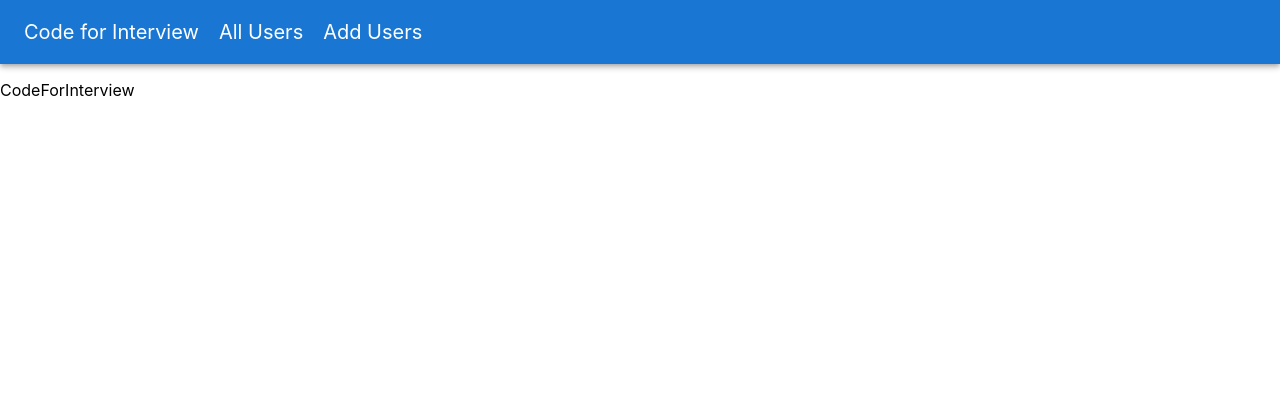
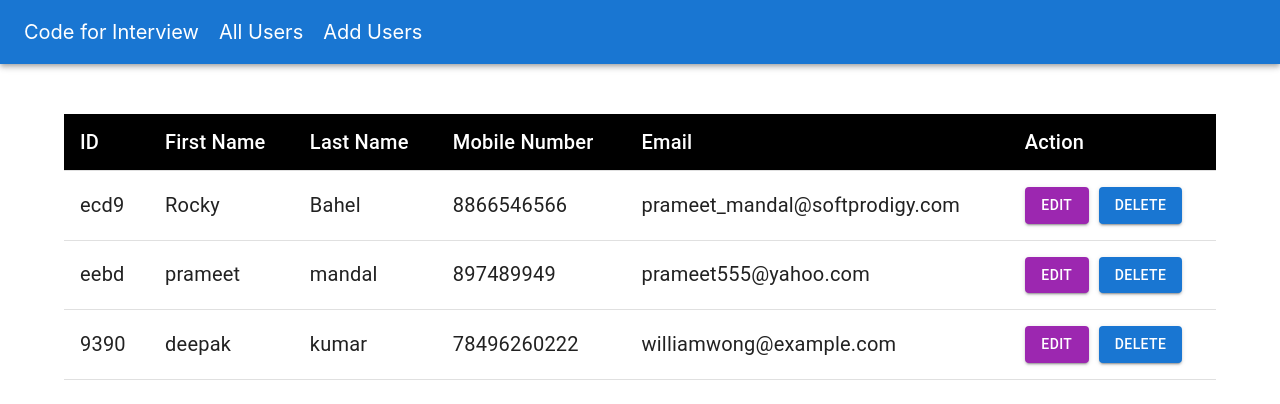
Before and after one commit to prameet123/crud_reactjs, a React (Create React App) app: page / in a window 1280 px wide. Shown: the top 404 px of the page. Built offline with nearby package versions, Linux system fonts and the light colour scheme; data requests are answered from the project's data file.

Commit message:
complete code

```diff
--- a/src/App.js
+++ b/src/App.js
@@ -1,6 +1,7 @@
 import NavBar from './components/NavBar';
 import AllUsers from './components/AllUsers';
 import AddUsers from './components/AddUsers';
+import EditUser from './components/EditUser';
 import CodeForInterview from './components/CodeForInterview';
 import { BrowserRouter as Router, Routes, Route } from 'react-router-dom';
 
@@ -11,7 +12,8 @@ function App() {
       <Routes>
         <Route path="/add-user" element={<AddUsers />} />
         <Route path="/all-users" element={<AllUsers />} />
-        <Route path="/" element={<CodeForInterview />} />
+        <Route path="/edit-user/:id" element={<EditUser />} />
+        <Route path="/" element={<AllUsers />} />
       </Routes>
     </Router>
   );
--- a/src/components/AddUsers.jsx
+++ b/src/components/AddUsers.jsx
@@ -7,7 +7,7 @@ import {
   FormControl,
   Typography,
 } from "@mui/material";
-
+import { useNavigate } from "react-router-dom";
 import { useState } from "react";
 import {addUser} from '../service/api.js'
 
@@ -28,12 +28,14 @@ const initialValue = {
 
 const AddUsers = () => {
   const [user, setUser ] = useState(initialValue);
+  const navigate = useNavigate();
   const onChangeValue = (value) => {
     setUser({...user,[value.target.name]:value.target.value})
 
   };
   const userDetails = async()=>{
     await addUser(user);
+    navigate('/all-users');
   }
   return (
     <Container>
--- a/src/components/AllUsers.jsx
+++ b/src/components/AllUsers.jsx
@@ -1,46 +1,79 @@
-import { useEffect, useState } from "react";
-import {
-  Table,
-  TableHead,
-  TableBody,
-  TableRow,
-  TableCell,
-} from "@mui/material";
-import { getUsers } from "../service/api";
-
+import { useEffect, useState } from 'react';
+import { Table, TableHead, TableBody, TableRow, TableCell, styled, Button } from '@mui/material';
+import { getUsers, deleteUser } from '../service/api';
+import { Link } from 'react-router-dom';
+const TableCss = styled(Table)`
+	width: 90%;
+	margin: 50px auto 0 auto;
+`;
+const Thead = styled(TableRow)`
+	background: #000;
+	& > th {
+		color: #fff;
+		font-size: 20px;
+	}
+`;
+const Tbody = styled(TableRow)`
+	& > td {
+		font-size: 20px;
+	}
+`;
 const AllUsers = () => {
 	const [users, setUser] = useState([]);
 	useEffect(() => {
 		getUserDetails();
 	}, []);
+
 	const getUserDetails = async () => {
 		const response = await getUsers();
 		setUser(response.data);
-    console.log(response);
+	};
+	const deleteUserButton = async (id) => {
+		await deleteUser(id);
+		await getUserDetails();
 	};
 	return (
-    <Table>
+		<TableCss>
 			<TableHead>
-        <TableRow>
+				<Thead>
 					<TableCell>ID</TableCell>
 					<TableCell>First Name</TableCell>
 					<TableCell>Last Name</TableCell>
 					<TableCell>Mobile Number</TableCell>
 					<TableCell>Email</TableCell>
-        </TableRow>
+					<TableCell>Action</TableCell>
+				</Thead>
 			</TableHead>
 			<TableBody>
 				{users.map((user) => (
-          <TableRow>
-            <TableCell >{user.id}</TableCell>
-            <TableCell >{user.firstName}</TableCell>
-            <TableCell >{user.lastName}</TableCell>
-            <TableCell >{user.mobileNumber}</TableCell>
-            <TableCell >{user.email}</TableCell>
-          </TableRow>
+					<Tbody>
+						<TableCell>{user.id}</TableCell>
+						<TableCell>{user.firstName}</TableCell>
+						<TableCell>{user.lastName}</TableCell>
+						<TableCell>{user.mobileNumber}</TableCell>
+						<TableCell>{user.email}</TableCell>
+						<TableCell>
+
+							<Button
+								variant="contained"
+								color="secondary"
+								component={Link}
+								to={`/edit-user/${user.id}`}
+                style={{ marginRight: 10 }}>
+								Edit
+							</Button>
+              <Button
+								variant="contained"
+
+								onClick={() => deleteUserButton(user.id)}
+							>
+								Delete
+							</Button>
+						</TableCell>
+					</Tbody>
 				))}
 			</TableBody>
-    </Table>
+		</TableCss>
 	);
 };
 export default AllUsers;
--- /dev/null
+++ b/src/components/EditUser.jsx
@@ -0,0 +1,76 @@
+import {
+	FormGroup,
+	InputLabel,
+	Input,
+	styled,
+	Button,
+	FormControl,
+	Typography,
+} from '@mui/material';
+import { useNavigate, useParams } from 'react-router-dom';
+import { useState, useEffect } from 'react';
+import { editUser, getUser } from '../service/api.js';
+
+const Container = styled(FormGroup)`
+	width: 50%;
+	margin: 5% auto 0 auto;
+	& > div {
+		margin-top: 20px;
+	}
+`;
+
+const initialValue = {
+	firstName: '',
+	lastName: '',
+	mobileNumber: '',
+	email: '',
+};
+
+const EditUser = () => {
+	const [user, setUser] = useState(initialValue);
+	const { id } = useParams();
+	const getUserDetail = async () => {
+		const response = await getUser(id);
+		setUser(response?.data);
+	};
+	useEffect(() => {
+		getUserDetail();
+		// eslint-disable-next-line
+	}, []);
+
+	const navigate = useNavigate();
+	const onChangeValue = (value) => {
+		setUser({ ...user, [value.target.name]: value.target.value });
+	};
+	const userDetails = async () => {
+		await editUser(id, user);
+		navigate('/all-users');
+	};
+	return (
+		<Container>
+			<Typography variant="h3">Edit User</Typography>
+			<FormControl>
+				<InputLabel>First Name</InputLabel>
+				<Input onChange={(e) => onChangeValue(e)} name="firstName" value={user.firstName} />
+			</FormControl>
+			<FormControl>
+				<InputLabel>Last Name</InputLabel>
+				<Input onChange={(e) => onChangeValue(e)} name="lastName" value={user.lastName} />
+			</FormControl>
+			<FormControl>
+				<InputLabel>Mobile Number</InputLabel>
+				<Input onChange={(e) => onChangeValue(e)} name="mobileNumber" value={user.mobileNumber} />
+			</FormControl>
+			<FormControl>
+				<InputLabel>Email ID</InputLabel>
+				<Input onChange={(e) => onChangeValue(e)} name="email" value={user.email} />
+			</FormControl>
+			<FormControl>
+				<Button onClick={() => userDetails()} variant="contained">
+					Submit
+				</Button>
+			</FormControl>
+		</Container>
+	);
+};
+export default EditUser;
--- a/src/components/NavBar.jsx
+++ b/src/components/NavBar.jsx
@@ -1,4 +1,4 @@
-import { AppBar, Toolbar, Typography, styled } from "@mui/material";
+import { AppBar, Toolbar, styled } from "@mui/material";
 import { NavLink } from "react-router-dom";
 const Header = styled(AppBar)`
   background: #11111;
--- a/src/database/db.json
+++ b/src/database/db.json
@@ -1,18 +1,25 @@
 {
   "users": [
     {
-      "id": "a22a",
-      "firstName": "d",
-      "lastName": "d",
-      "mobileNumber": "sds",
-      "email": "williamwong@example.com"
+      "id": "ecd9",
+      "firstName": "Rocky",
+      "lastName": "Bahel",
+      "mobileNumber": "8866546566",
+      "email": "prameet_mandal@softprodigy.com"
     },
     {
-      "id": "ecd9",
-      "firstName": "ff",
-      "lastName": "ff",
-      "mobileNumber": "ffff",
-      "email": "prameet_mandal@softprodigy.com"
+      "id": "eebd",
+      "firstName": "prameet",
+      "lastName": "mandal",
+      "mobileNumber": "897489949",
+      "email": "prameet555@yahoo.com"
+    },
+    {
+      "id": "9390",
+      "firstName": "deepak",
+      "lastName": "kumar",
+      "mobileNumber": "78496260222",
+      "email": "williamwong@example.com"
     }
   ]
 }
--- a/src/service/api.js
+++ b/src/service/api.js
@@ -1,5 +1,5 @@
-import  Axios  from "axios";
-const API_URL ="http://127.0.0.1:3002/users";
+import Axios from "axios";
+const API_URL = "http://127.0.0.1:3002/users";
 export const addUser = async (data) => {
     try {
         return await Axios.post(API_URL, data);
@@ -8,10 +8,31 @@ export const addUser = async (data) => {
     }
 
 }
-export const getUsers = async ()=>{
-try {
-    return Axios.get(API_URL);
-} catch (error) {
-    console.log(error)
+export const getUsers = async () => {
+    try {
+        return Axios.get(API_URL);
+    } catch (error) {
+        console.log(error)
+    }
 }
+export const getUser = async (id) => {
+    try {
+        return Axios.get(`${API_URL}/${id}`);
+    } catch (error) {
+        console.log(error)
+    }
 }
+export const editUser = async (id,data) => {
+    try {
+        return Axios.put(`${API_URL}/${id}`,data);
+    } catch (error) {
+        console.log(error)
+    }
+}
+export const deleteUser = async (id) => {
+    try {
+        return Axios.delete(`${API_URL}/${id}`);
+    } catch (error) {
+        console.log(error)
+    }
+}
```
Lines whose indentation alone changed are shown as unchanged.
